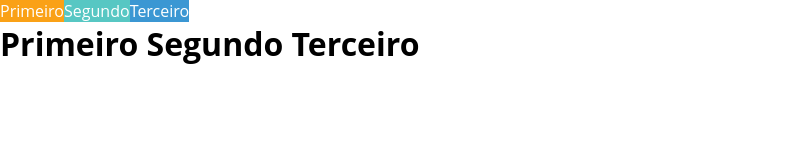
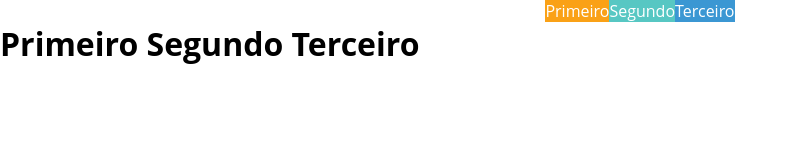
Before and after one commit to ronaldfalcao/display-inline, a plain HTML site: page index.html in a window 1280 px wide. Shown: the whole page, without its empty margins (0-798 px from the left). Drawn offline with Linux system fonts and the light colour scheme.

Commit message:
Centralizando os elementos.

```diff
--- a/assets/css/displayInlineBlock.css
+++ b/assets/css/displayInlineBlock.css
@@ -1,22 +1,22 @@
 .example {
     color: #FFF;
+    text-align: center; /* Só adicionamos essa linha */
 }
+
 .example-item {
     width: 33.333%;
     height: 150px;
-
-        /* display: inline
-           - os elementos ficam um do lado do outro,
-           - quem define seu tamanho é o conteúdo, não aceita width e height
-        */
     display: inline;
 }
+
 .example-item_first {
     background-color: #FAA116;
 }
+
 .example-item_second {
     background-color: #57C7C3;
 }
+
 .example-item_third {
     background-color: #3B97D3;
 }
```
Lines whose indentation alone changed are shown as unchanged.
